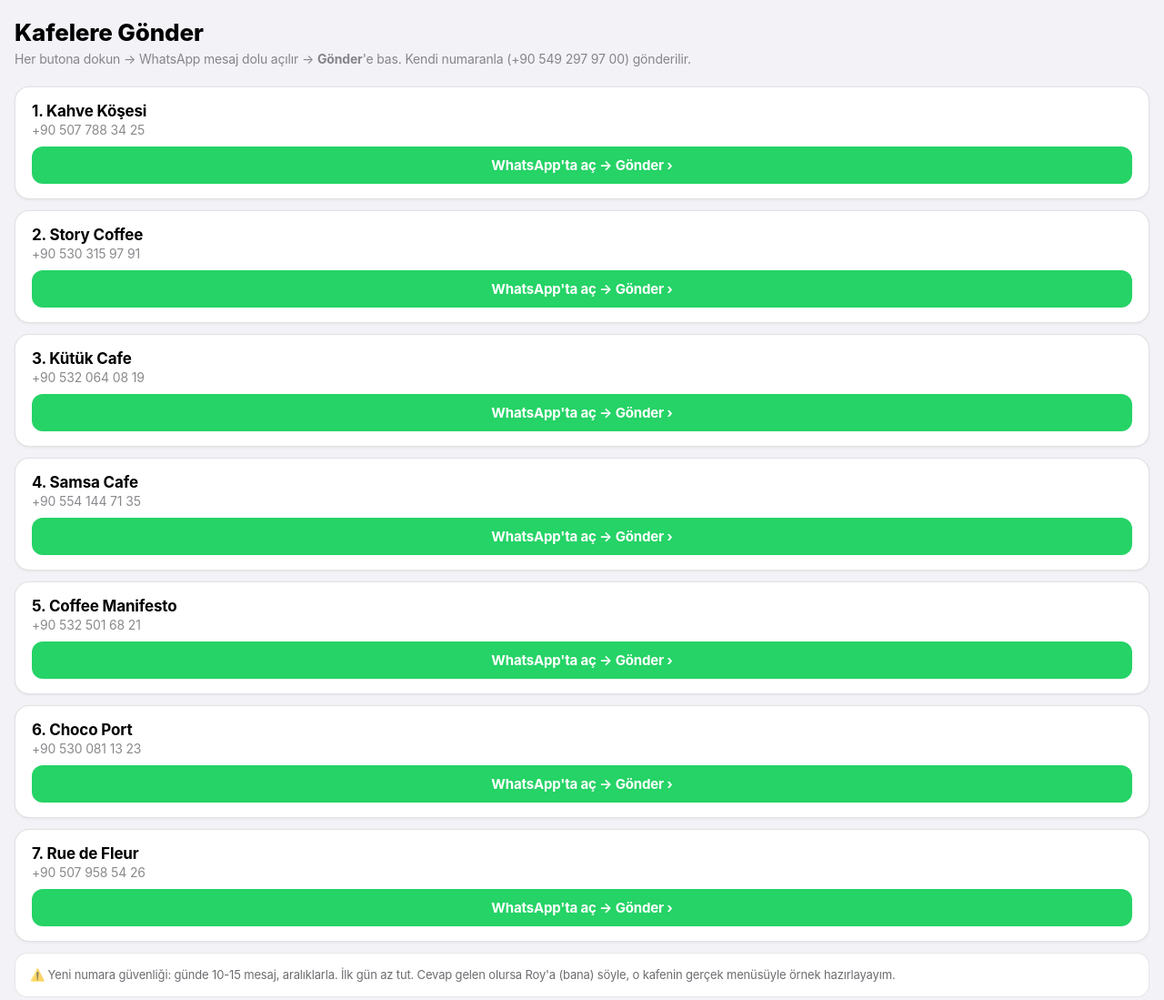
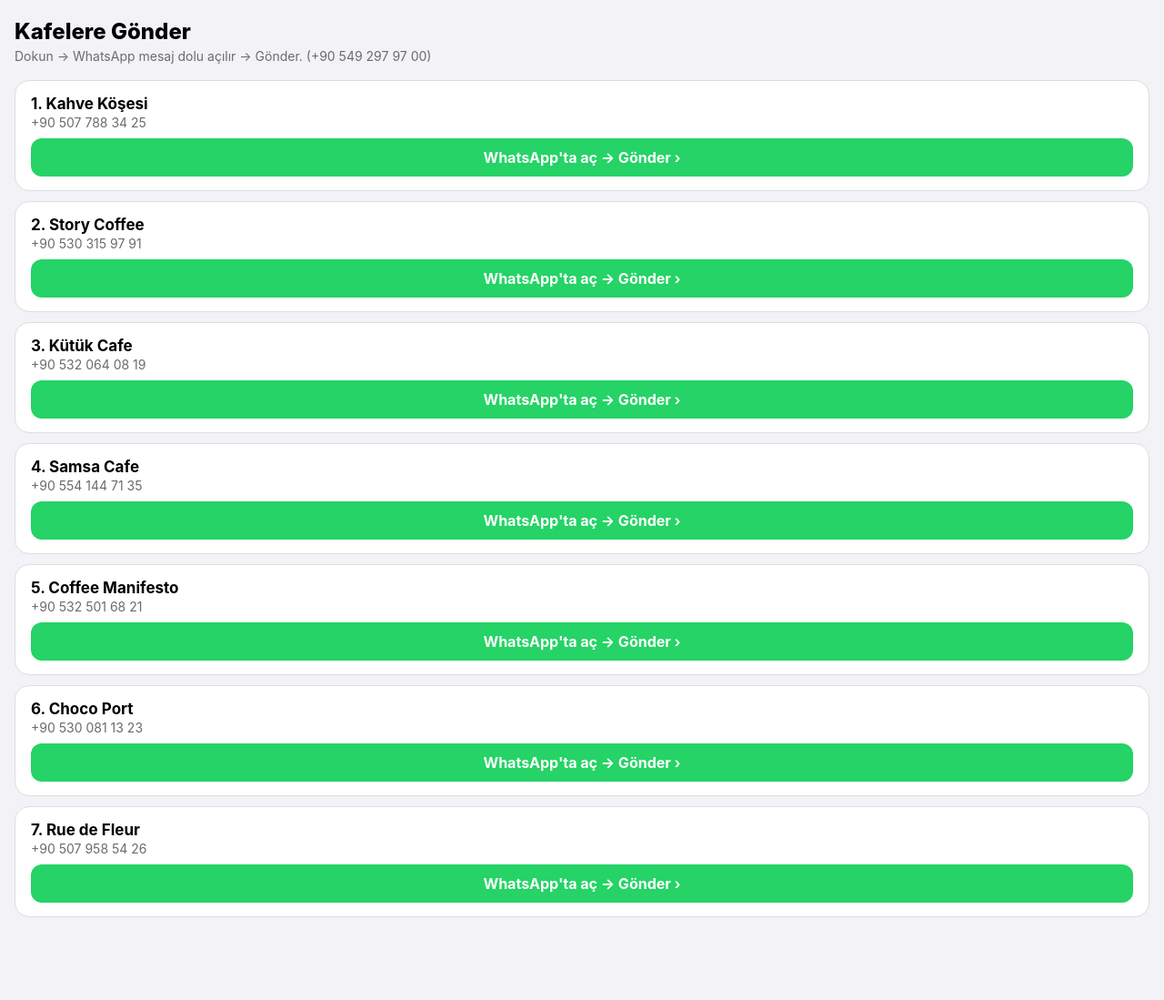
Before and after one commit to roydeb11/roy-menu-demo, a plain HTML site: page gonder.html in a window 1280 px wide. Shown: the whole page at 91% size. Drawn offline with Linux system fonts and the light colour scheme.

Commit message:
Short professional messages (design + performance)

```diff
--- a/gonder.html
+++ b/gonder.html
@@ -1,53 +1,30 @@
-<!doctype html><html lang="tr"><head>
-<meta charset="utf-8"><meta name="viewport" content="width=device-width, initial-scale=1">
-<title>Gönder</title><style>
-*{box-sizing:border-box;margin:0;padding:0;-webkit-tap-highlight-color:transparent}
-body{font-family:-apple-system,system-ui,sans-serif;background:#F2F2F7;color:#000;padding:20px 16px 60px;letter-spacing:-.01em}
-h1{font-size:26px;font-weight:800;margin-bottom:4px}
-.sub{color:rgba(60,60,67,.6);font-size:14px;margin-bottom:20px;line-height:1.4}
-.card{display:block;background:#fff;border-radius:16px;padding:16px 18px;margin-bottom:12px;text-decoration:none;color:#000;box-shadow:0 1px 3px rgba(0,0,0,.06);border:.5px solid rgba(60,60,67,.15)}
-.card:active{background:#f2f2f7}
-.n{font-size:17px;font-weight:700}
-.p{color:rgba(60,60,67,.6);font-size:14px;margin-top:2px}
-.go{margin-top:10px;background:#25D366;color:#fff;font-weight:700;font-size:15px;text-align:center;padding:11px;border-radius:12px}
-.tip{background:#fff;border-radius:14px;padding:14px 16px;font-size:13px;color:rgba(60,60,67,.75);line-height:1.5;margin-top:8px;border:.5px solid rgba(60,60,67,.12)}
-</style></head><body>
-<h1>Kafelere Gönder</h1>
-<div class="sub">Her butona dokun → WhatsApp mesaj dolu açılır → <b>Gönder</b>'e bas. Kendi numaranla (+90 549 297 97 00) gönderilir.</div>
-    <a class="card" href="https://wa.me/905077883425?text=Merhaba%20Kahve%20K%C3%B6%C5%9Fesi%20%F0%9F%91%8B%20Kad%C4%B1k%C3%B6y%27de%20kafeler%20i%C3%A7in%20telefonda%20a%C3%A7%C4%B1lan%20%C3%A7ok%20%C5%9F%C4%B1k%20bir%20dijital%20men%C3%BC%20haz%C4%B1rl%C4%B1yorum.%20Masaya%20k%C3%BC%C3%A7%C3%BCk%20bir%20QR%20koyuyoruz%3B%20m%C3%BC%C5%9Fteri%20okutunca%20%C3%BCr%C3%BCnler%20ger%C3%A7ek%20foto%C4%9Fraflar%C4%B1yla%20a%C3%A7%C4%B1l%C4%B1yor%2C%20her%20%C3%BCr%C3%BCne%20t%C4%B1klay%C4%B1nca%20i%C3%A7indekiler%20ve%20detaylar%20%C3%A7%C4%B1k%C4%B1yor.%0A%0ACanl%C4%B1%20%C3%B6rnek%20%28telefondan%20a%C3%A7%C4%B1n%29%3A%20https%3A//roydeb11.github.io/roy-menu-demo/%0A%0A%C4%B0sterseniz%20S%C4%B0Z%C4%B0N%20men%C3%BCn%C3%BCzle%20%C3%BCcretsiz%20bir%20%C3%B6rnek%20%C3%A7%C4%B1karay%C4%B1m%2C%20be%C4%9Fenirseniz%20konu%C5%9Furuz.%20Men%C3%BC%20foto%C4%9Fraf%C4%B1n%C4%B1z%C4%B1%20atabilir%20misiniz%3F" target="_blank" rel="noopener">
-      <div class="n">1. Kahve Köşesi</div>
-      <div class="p">+90 507 788 34 25</div>
-      <div class="go">WhatsApp'ta aç → Gönder ›</div>
-    </a>
-    <a class="card" href="https://wa.me/905303159791?text=Merhaba%20Story%20Coffee%20%F0%9F%91%8B%20Moda%27daki%20kafeler%20i%C3%A7in%20telefonda%20a%C3%A7%C4%B1lan%2C%20%C3%A7ok%20%C5%9F%C4%B1k%20ve%20modern%20bir%20dijital%20men%C3%BC%20%2B%20masaya%20QR%20haz%C4%B1rl%C4%B1yorum.%20%C3%9Cr%C3%BCnler%20ger%C3%A7ek%20foto%C4%9Fraflar%C4%B1yla%2C%20t%C4%B1klan%C4%B1nca%20detaylar%C4%B1yla%20a%C3%A7%C4%B1l%C4%B1yor.%0ACanl%C4%B1%20%C3%B6rnek%3A%20https%3A//roydeb11.github.io/roy-menu-demo/%0ADilerseniz%20Story%27nin%20men%C3%BCs%C3%BCyle%20%C3%BCcretsiz%20bir%20%C3%B6rnek%20%C3%A7%C4%B1karay%C4%B1m%20%E2%80%94%20be%C4%9Fenirseniz%20devam%20ederiz.%20Men%C3%BCn%C3%BCz%C3%BC%20atabilir%20misiniz%3F" target="_blank" rel="noopener">
-      <div class="n">2. Story Coffee</div>
-      <div class="p">+90 530 315 97 91</div>
-      <div class="go">WhatsApp'ta aç → Gönder ›</div>
-    </a>
-    <a class="card" href="https://wa.me/905320640819?text=Merhaba%20K%C3%BCt%C3%BCk%20Cafe%20%F0%9F%91%8B%20Yelde%C4%9Firmeni%27ndeki%20kafelere%20telefonda%20a%C3%A7%C4%B1lan%20%C5%9F%C4%B1k%20dijital%20men%C3%BC%20yap%C4%B1yorum%20%E2%80%94%20QR%20okutunca%20%C3%BCr%C3%BCnler%20ger%C3%A7ek%20foto%C4%9Fraf%C4%B1yla%2C%20tek%20tek%20detayl%C4%B1%20a%C3%A7%C4%B1l%C4%B1yor.%0A%C3%96rnek%3A%20https%3A//roydeb11.github.io/roy-menu-demo/%0A%C4%B0sterseniz%20sizin%20men%C3%BCn%C3%BCzle%20%C3%BCcretsiz%20%C3%B6rnek%20haz%C4%B1rlayay%C4%B1m%2C%20be%C4%9Fenirseniz%20konu%C5%9Furuz%20%F0%9F%99%82" target="_blank" rel="noopener">
-      <div class="n">3. Kütük Cafe</div>
-      <div class="p">+90 532 064 08 19</div>
-      <div class="go">WhatsApp'ta aç → Gönder ›</div>
-    </a>
-    <a class="card" href="https://wa.me/905541447135?text=Merhaba%20Samsa%20Cafe%20%F0%9F%91%8B%20Kafeler%20i%C3%A7in%20telefonda%20a%C3%A7%C4%B1lan%20modern%20dijital%20men%C3%BC%20%2B%20masaya%20QR%20haz%C4%B1rl%C4%B1yorum%2C%20%C3%BCr%C3%BCnler%20ger%C3%A7ek%20foto%C4%9Frafl%C4%B1%20ve%20detayl%C4%B1.%0A%C3%96rnek%3A%20https%3A//roydeb11.github.io/roy-menu-demo/%0ASizin%20men%C3%BCn%C3%BCzle%20%C3%BCcretsiz%20bir%20%C3%B6rnek%20%C3%A7%C4%B1karay%C4%B1m%20m%C4%B1%3F%20Be%C4%9Fenirseniz%20devam%20ederiz." target="_blank" rel="noopener">
-      <div class="n">4. Samsa Cafe</div>
-      <div class="p">+90 554 144 71 35</div>
-      <div class="go">WhatsApp'ta aç → Gönder ›</div>
-    </a>
-    <a class="card" href="https://wa.me/905325016821?text=Merhaba%20Coffee%20Manifesto%20%F0%9F%91%8B%20Nitelikli%20kafelere%20yak%C4%B1%C5%9Fan%2C%20telefonda%20a%C3%A7%C4%B1lan%20sade%20ve%20%C5%9F%C4%B1k%20bir%20dijital%20men%C3%BC%20%2B%20QR%20haz%C4%B1rl%C4%B1yorum.%20%C3%9Cr%C3%BCnler%20ger%C3%A7ek%20foto%C4%9Fraf%C4%B1yla%2C%20t%C4%B1klan%C4%B1nca%20i%C3%A7erikleriyle%20geliyor.%0A%C3%96rnek%3A%20https%3A//roydeb11.github.io/roy-menu-demo/%0A%C4%B0sterseniz%20men%C3%BCn%C3%BCzle%20%C3%BCcretsiz%20%C3%B6rnek%20%C3%A7%C4%B1karay%C4%B1m%20%F0%9F%99%82" target="_blank" rel="noopener">
-      <div class="n">5. Coffee Manifesto</div>
-      <div class="p">+90 532 501 68 21</div>
-      <div class="go">WhatsApp'ta aç → Gönder ›</div>
-    </a>
-    <a class="card" href="https://wa.me/905300811323?text=Merhaba%20Choco%20Port%20%F0%9F%91%8B%20Bahariye%27deki%20mekanlara%20telefonda%20a%C3%A7%C4%B1lan%20%C5%9F%C4%B1k%20dijital%20men%C3%BC%20%2B%20QR%20yap%C4%B1yorum%3B%20tatl%C4%B1/%C3%A7ikolatalar%C4%B1n%C4%B1z%20ger%C3%A7ek%20foto%C4%9Fraflar%C4%B1yla%20%C3%A7ok%20iyi%20g%C3%B6r%C3%BCn%C3%BCr.%0A%C3%96rnek%3A%20https%3A//roydeb11.github.io/roy-menu-demo/%0ASizin%20%C3%BCr%C3%BCnlerinizle%20%C3%BCcretsiz%20bir%20%C3%B6rnek%20haz%C4%B1rlayay%C4%B1m%20m%C4%B1%3F" target="_blank" rel="noopener">
-      <div class="n">6. Choco Port</div>
-      <div class="p">+90 530 081 13 23</div>
-      <div class="go">WhatsApp'ta aç → Gönder ›</div>
-    </a>
-    <a class="card" href="https://wa.me/905079585426?text=Merhaba%20Rue%20de%20Fleur%20%F0%9F%91%8B%20Caddebostan%27daki%20%C5%9F%C4%B1k%20kafelere%20telefonda%20a%C3%A7%C4%B1lan%20estetik%20bir%20dijital%20men%C3%BC%20%2B%20QR%20haz%C4%B1rl%C4%B1yorum.%20%C3%9Cr%C3%BCnler%20ger%C3%A7ek%20foto%C4%9Fraf%C4%B1yla%2C%20t%C4%B1klan%C4%B1nca%20detayl%C4%B1%20a%C3%A7%C4%B1l%C4%B1yor.%0A%C3%96rnek%3A%20https%3A//roydeb11.github.io/roy-menu-demo/%0A%C4%B0sterseniz%20men%C3%BCn%C3%BCzle%20%C3%BCcretsiz%20bir%20%C3%B6rnek%20%C3%A7%C4%B1karay%C4%B1m%2C%20be%C4%9Fenirseniz%20konu%C5%9Furuz%20%F0%9F%99%82" target="_blank" rel="noopener">
-      <div class="n">7. Rue de Fleur</div>
-      <div class="p">+90 507 958 54 26</div>
-      <div class="go">WhatsApp'ta aç → Gönder ›</div>
-    </a>
-<div class="tip">⚠️ Yeni numara güvenliği: günde 10-15 mesaj, aralıklarla. İlk gün az tut. Cevap gelen olursa Roy'a (bana) söyle, o kafenin gerçek menüsüyle örnek hazırlayayım.</div>
+<!doctype html><html lang="tr"><head><meta charset="utf-8">
+<meta name="viewport" content="width=device-width, initial-scale=1"><title>Gönder</title><style>
+*{box-sizing:border-box;margin:0;padding:0}body{font-family:-apple-system,system-ui,sans-serif;background:#F2F2F7;padding:20px 16px 60px}
+h1{font-size:24px;font-weight:800}.sub{color:#6b6b70;font-size:14px;margin:4px 0 18px}
+.card{display:block;background:#fff;border-radius:16px;padding:15px 17px;margin-bottom:11px;text-decoration:none;color:#000;border:.5px solid #ddd}
+.n{font-size:17px;font-weight:700}.p{color:#6b6b70;font-size:14px;margin-top:2px}
+.go{margin-top:9px;background:#25D366;color:#fff;font-weight:700;text-align:center;padding:11px;border-radius:12px}</style></head><body>
+<h1>Kafelere Gönder</h1><div class="sub">Dokun → WhatsApp mesaj dolu açılır → Gönder. (+90 549 297 97 00)</div>
+  <a class="card" href="https://wa.me/905077883425?text=Merhaba%20Kahve%20K%C3%B6%C5%9Fesi%20%F0%9F%91%8B%20Kafeler%20i%C3%A7in%20premium%20dijital%20men%C3%BC%20%2B%20masa%20QR%27%C4%B1%20haz%C4%B1rl%C4%B1yoruz.%20Bizi%20ay%C4%B1ran%3A%20kusursuz%20tasar%C4%B1m%20ve%20saniyede%20a%C3%A7%C4%B1lan%20y%C3%BCksek%20performans.%20Canl%C4%B1%20%C3%B6rnek%3A%20https%3A//roydeb11.github.io/roy-menu-demo/%20%E2%80%94%20%C4%B0sterseniz%20men%C3%BCn%C3%BCzle%20%C3%BCcretsiz%20bir%20demo%20%C3%A7%C4%B1karal%C4%B1m%20%F0%9F%99%82" target="_blank" rel="noopener">
+    <div class="n">1. Kahve Köşesi</div><div class="p">+90 507 788 34 25</div>
+    <div class="go">WhatsApp'ta aç → Gönder ›</div></a>
+  <a class="card" href="https://wa.me/905303159791?text=Merhaba%20Story%20Coffee%20%F0%9F%91%8B%20Kafeler%20i%C3%A7in%20premium%20dijital%20men%C3%BC%20%2B%20masa%20QR%27%C4%B1%20haz%C4%B1rl%C4%B1yoruz.%20Bizi%20ay%C4%B1ran%3A%20kusursuz%20tasar%C4%B1m%20ve%20saniyede%20a%C3%A7%C4%B1lan%20y%C3%BCksek%20performans.%20Canl%C4%B1%20%C3%B6rnek%3A%20https%3A//roydeb11.github.io/roy-menu-demo/%20%E2%80%94%20%C4%B0sterseniz%20men%C3%BCn%C3%BCzle%20%C3%BCcretsiz%20bir%20demo%20%C3%A7%C4%B1karal%C4%B1m%20%F0%9F%99%82" target="_blank" rel="noopener">
+    <div class="n">2. Story Coffee</div><div class="p">+90 530 315 97 91</div>
+    <div class="go">WhatsApp'ta aç → Gönder ›</div></a>
+  <a class="card" href="https://wa.me/905320640819?text=Merhaba%20K%C3%BCt%C3%BCk%20Cafe%20%F0%9F%91%8B%20Kafeler%20i%C3%A7in%20premium%20dijital%20men%C3%BC%20%2B%20masa%20QR%27%C4%B1%20haz%C4%B1rl%C4%B1yoruz.%20Bizi%20ay%C4%B1ran%3A%20kusursuz%20tasar%C4%B1m%20ve%20saniyede%20a%C3%A7%C4%B1lan%20y%C3%BCksek%20performans.%20Canl%C4%B1%20%C3%B6rnek%3A%20https%3A//roydeb11.github.io/roy-menu-demo/%20%E2%80%94%20%C4%B0sterseniz%20men%C3%BCn%C3%BCzle%20%C3%BCcretsiz%20bir%20demo%20%C3%A7%C4%B1karal%C4%B1m%20%F0%9F%99%82" target="_blank" rel="noopener">
+    <div class="n">3. Kütük Cafe</div><div class="p">+90 532 064 08 19</div>
+    <div class="go">WhatsApp'ta aç → Gönder ›</div></a>
+  <a class="card" href="https://wa.me/905541447135?text=Merhaba%20Samsa%20Cafe%20%F0%9F%91%8B%20Kafeler%20i%C3%A7in%20premium%20dijital%20men%C3%BC%20%2B%20masa%20QR%27%C4%B1%20haz%C4%B1rl%C4%B1yoruz.%20Bizi%20ay%C4%B1ran%3A%20kusursuz%20tasar%C4%B1m%20ve%20saniyede%20a%C3%A7%C4%B1lan%20y%C3%BCksek%20performans.%20Canl%C4%B1%20%C3%B6rnek%3A%20https%3A//roydeb11.github.io/roy-menu-demo/%20%E2%80%94%20%C4%B0sterseniz%20men%C3%BCn%C3%BCzle%20%C3%BCcretsiz%20bir%20demo%20%C3%A7%C4%B1karal%C4%B1m%20%F0%9F%99%82" target="_blank" rel="noopener">
+    <div class="n">4. Samsa Cafe</div><div class="p">+90 554 144 71 35</div>
+    <div class="go">WhatsApp'ta aç → Gönder ›</div></a>
+  <a class="card" href="https://wa.me/905325016821?text=Merhaba%20Coffee%20Manifesto%20%F0%9F%91%8B%20Kafeler%20i%C3%A7in%20premium%20dijital%20men%C3%BC%20%2B%20masa%20QR%27%C4%B1%20haz%C4%B1rl%C4%B1yoruz.%20Bizi%20ay%C4%B1ran%3A%20kusursuz%20tasar%C4%B1m%20ve%20saniyede%20a%C3%A7%C4%B1lan%20y%C3%BCksek%20performans.%20Canl%C4%B1%20%C3%B6rnek%3A%20https%3A//roydeb11.github.io/roy-menu-demo/%20%E2%80%94%20%C4%B0sterseniz%20men%C3%BCn%C3%BCzle%20%C3%BCcretsiz%20bir%20demo%20%C3%A7%C4%B1karal%C4%B1m%20%F0%9F%99%82" target="_blank" rel="noopener">
+    <div class="n">5. Coffee Manifesto</div><div class="p">+90 532 501 68 21</div>
+    <div class="go">WhatsApp'ta aç → Gönder ›</div></a>
+  <a class="card" href="https://wa.me/905300811323?text=Merhaba%20Choco%20Port%20%F0%9F%91%8B%20Kafeler%20i%C3%A7in%20premium%20dijital%20men%C3%BC%20%2B%20masa%20QR%27%C4%B1%20haz%C4%B1rl%C4%B1yoruz.%20Bizi%20ay%C4%B1ran%3A%20kusursuz%20tasar%C4%B1m%20ve%20saniyede%20a%C3%A7%C4%B1lan%20y%C3%BCksek%20performans.%20Canl%C4%B1%20%C3%B6rnek%3A%20https%3A//roydeb11.github.io/roy-menu-demo/%20%E2%80%94%20%C4%B0sterseniz%20men%C3%BCn%C3%BCzle%20%C3%BCcretsiz%20bir%20demo%20%C3%A7%C4%B1karal%C4%B1m%20%F0%9F%99%82" target="_blank" rel="noopener">
+    <div class="n">6. Choco Port</div><div class="p">+90 530 081 13 23</div>
+    <div class="go">WhatsApp'ta aç → Gönder ›</div></a>
+  <a class="card" href="https://wa.me/905079585426?text=Merhaba%20Rue%20de%20Fleur%20%F0%9F%91%8B%20Kafeler%20i%C3%A7in%20premium%20dijital%20men%C3%BC%20%2B%20masa%20QR%27%C4%B1%20haz%C4%B1rl%C4%B1yoruz.%20Bizi%20ay%C4%B1ran%3A%20kusursuz%20tasar%C4%B1m%20ve%20saniyede%20a%C3%A7%C4%B1lan%20y%C3%BCksek%20performans.%20Canl%C4%B1%20%C3%B6rnek%3A%20https%3A//roydeb11.github.io/roy-menu-demo/%20%E2%80%94%20%C4%B0sterseniz%20men%C3%BCn%C3%BCzle%20%C3%BCcretsiz%20bir%20demo%20%C3%A7%C4%B1karal%C4%B1m%20%F0%9F%99%82" target="_blank" rel="noopener">
+    <div class="n">7. Rue de Fleur</div><div class="p">+90 507 958 54 26</div>
+    <div class="go">WhatsApp'ta aç → Gönder ›</div></a>
 </body></html>
```
